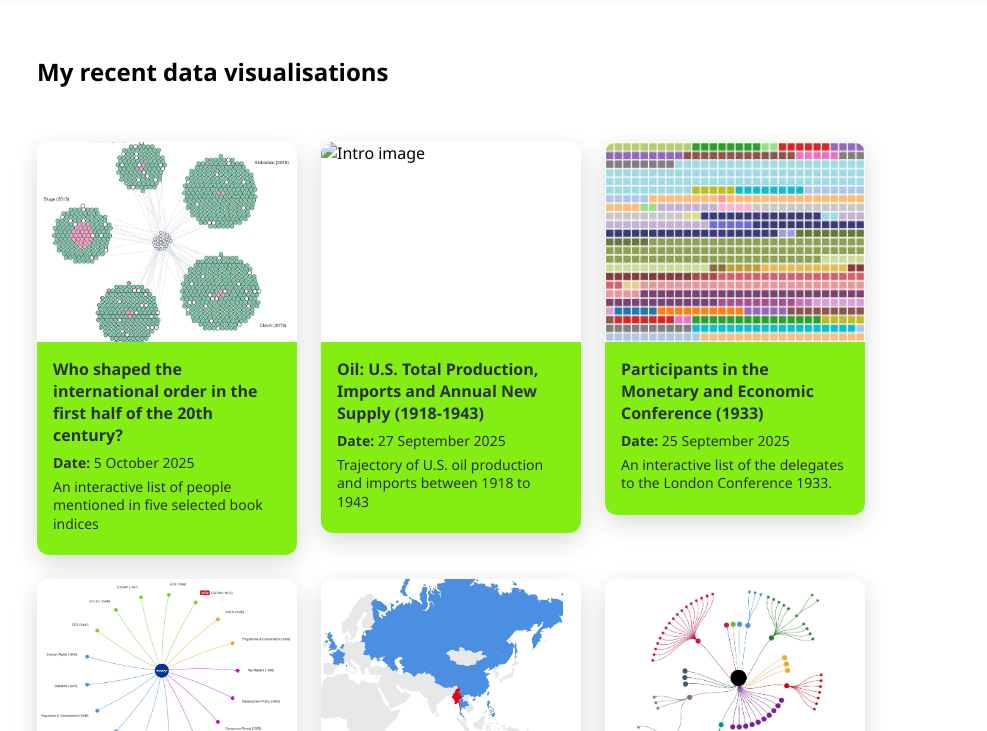
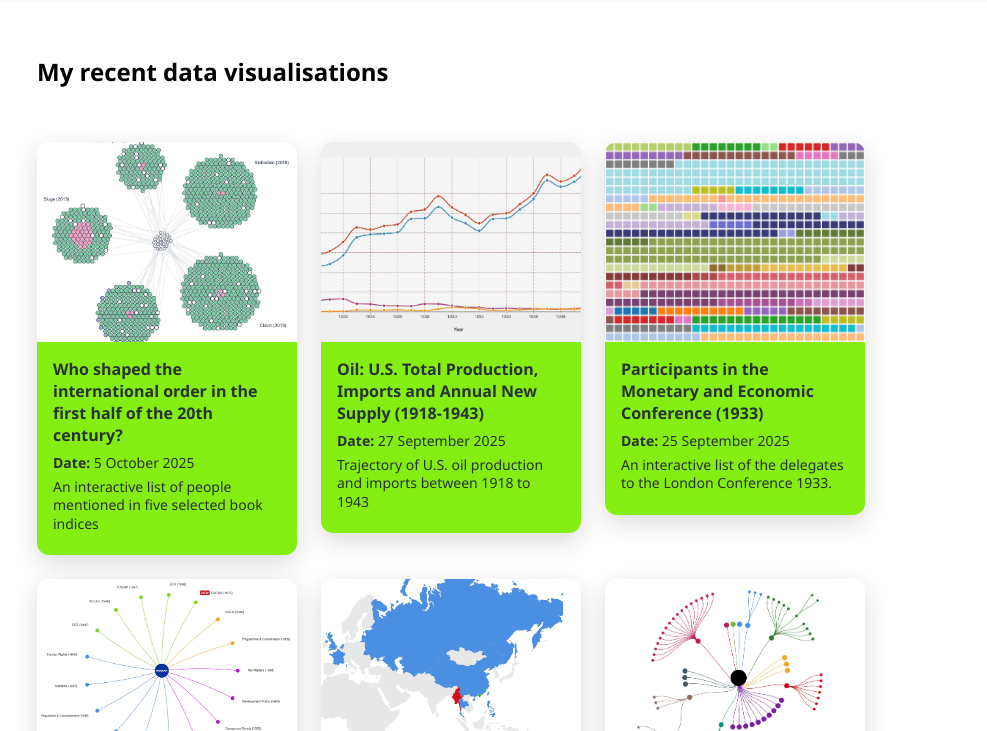
Before and after one commit to sabine-selchow/sabine-selchow.github.io, a plain HTML site: page index.html in a window 1280 px wide. Shown: the part 69-800 px from the top of the page, without its empty margins (143-1130 px from the left). Drawn offline with Linux system fonts and the light colour scheme.

Commit message:
Update index.html

```diff
--- a/index.html
+++ b/index.html
@@ -47,10 +47,10 @@
         <!-- Tile 10 -->
         <div class="tile-wrapper">
           <div class="tile tile-image-top">
-            <img src="USoilproduction.jpg" alt="Intro image">
+            <img src="projects/us-oil-production/us-oil-production.jpg" alt="Intro image">
           </div>
           <div class="tile tile-image1">
-            <a href="USoilProduction.html" style="text-decoration: none; color: inherit;">
+            <a href="projects/us-oil-production/" style="text-decoration: none; color: inherit;">
               <h2>Oil: U.S. Total Production, Imports and Annual New Supply (1918-1943)</h2>
               <p><b>Date:</b> 27 September 2025</p>
               <p>Trajectory of U.S. oil production and imports between 1918 to 1943</p>
```
